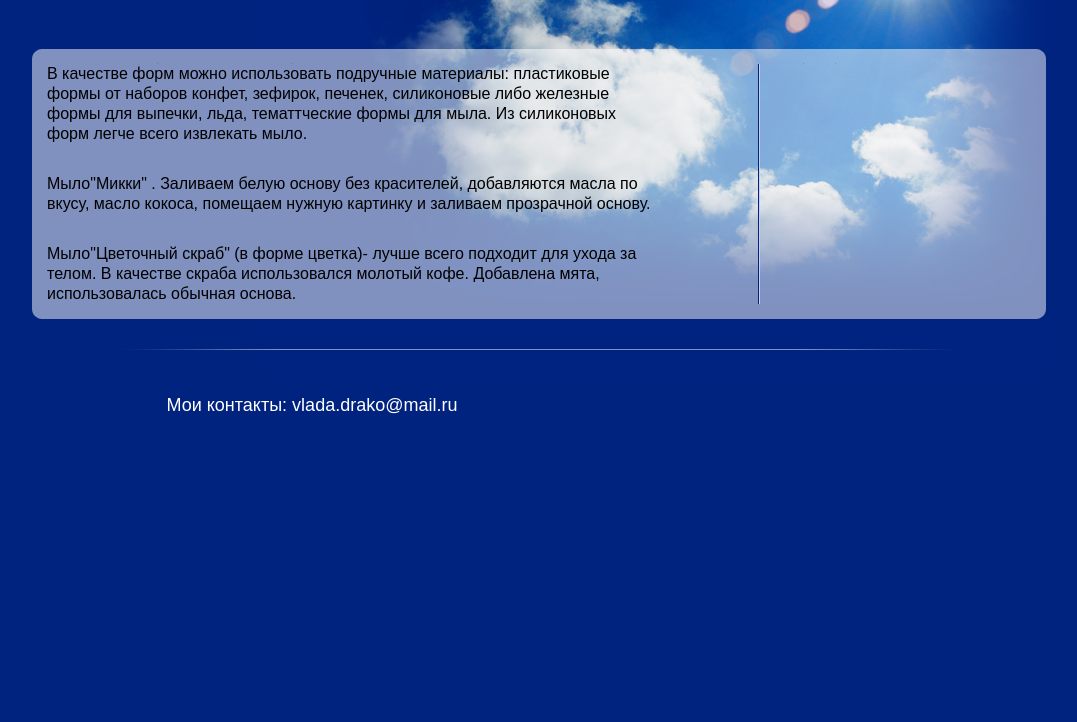
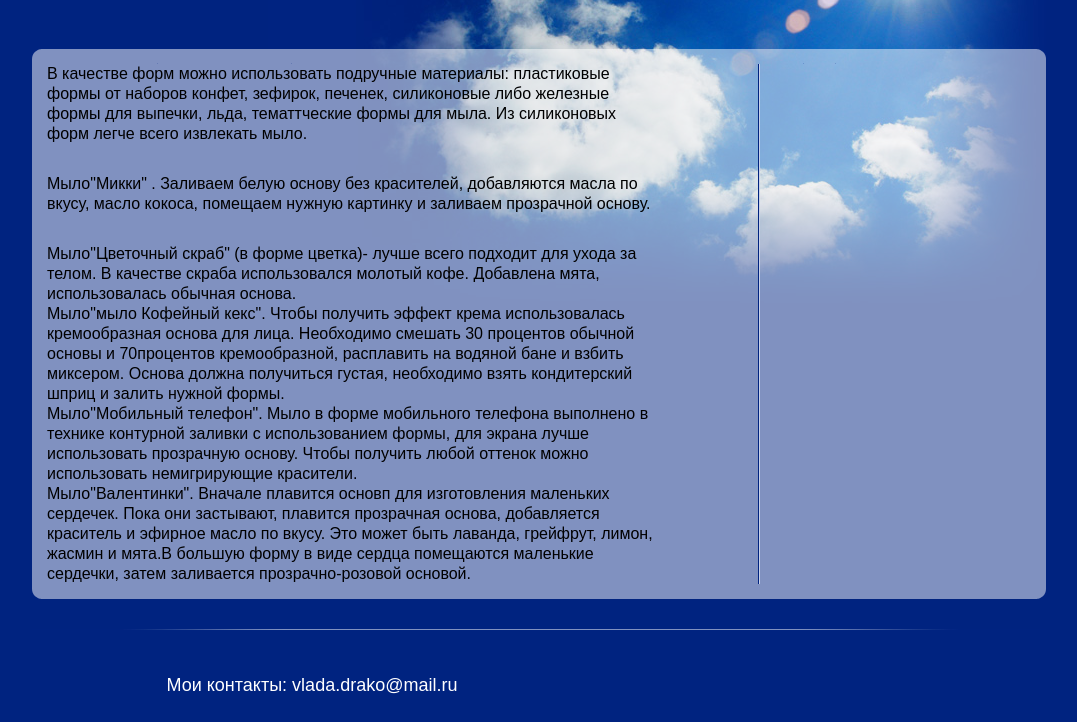
Before and after one commit to frontendoleg/DrakoVlada, a plain HTML site: page blog.html in a window 1280 px wide. Shown: the part 155-877 px from the top of the page, without its empty margins (101-1178 px from the left). Before the commit the page ends 800 px from the top, so only its background shows below. Drawn offline with Linux system fonts and the light colour scheme.

Commit message:
I added new content from slider to Blog. What information I commented I added it into blog.html.

```diff
--- a/blog.html
+++ b/blog.html
@@ -69,6 +69,21 @@ $(document).ready(function() {
 								<p>Мыло"Цветочный скраб" (в форме цветка)- лучше всего подходит для ухода за телом. В качестве скраба использовался молотый кофе. Добавлена мята, использовалась обычная основа.<br/>
 							</p>
 						</div>
+						<div class="text_ind1">
+								<!--<img src="images/img21.jpg" class="img_ind1" alt="" />-->
+								<p>Мыло"мыло Кофейный кекс". Чтобы получить эффект крема использовалась кремообразная основа для лица. Необходимо смешать 30 процентов обычной основы и 70процентов кремообразной, расплавить на водяной бане и взбить миксером. Основа должна получиться густая, необходимо взять кондитерский шприц и залить нужной формы.<br/>
+							</p>
+						</div>
+						<div class="text_ind1">
+								<!--<img src="images/img21.jpg" class="img_ind1" alt="" />-->
+								<p>Мыло"Мобильный телефон". Мыло в форме мобильного телефона выполнено в технике контурной заливки с использованием формы, для экрана лучше использовать прозрачную основу. Чтобы получить любой оттенок можно использовать немигрирующие красители.<br/>
+							</p>
+						</div>
+						<div class="text_ind1">
+								<!--<img src="images/img21.jpg" class="img_ind1" alt="" />-->
+								<p>Мыло"Валентинки". Вначале плавится основп для изготовления маленьких сердечек. Пока они застывают, плавится прозрачная основа, добавляется краситель и эфирное масло по вкусу. Это может быть лаванда, грейфрут, лимон, жасмин и мята.В большую форму в виде сердца помещаются маленькие сердечки, затем заливается прозрачно-розовой основой.<br/>
+							</p>
+						</div>
 
 
 
```
